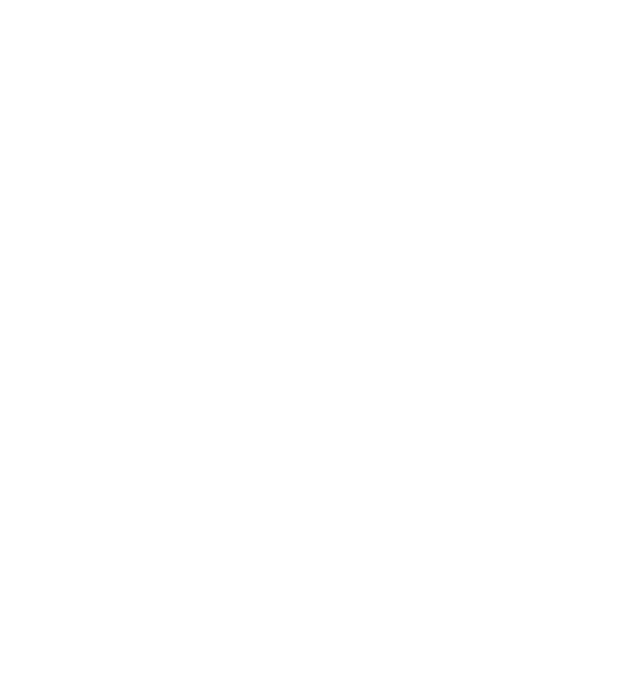
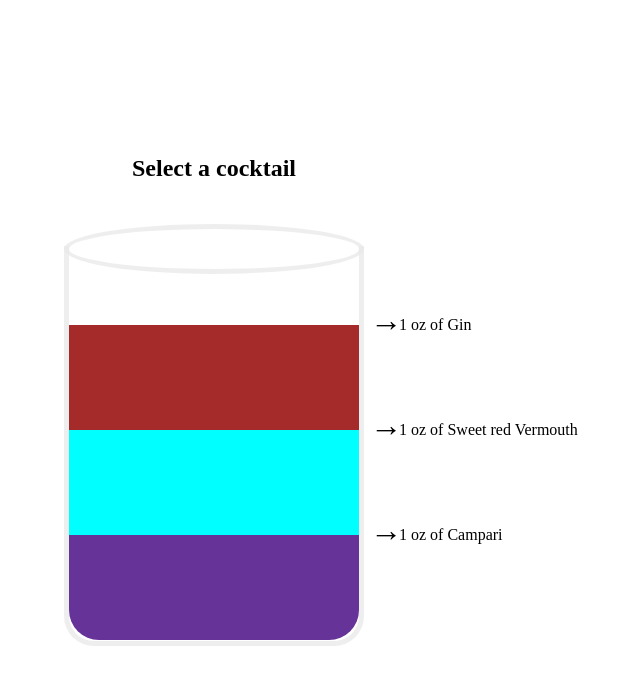
Before and after one commit to frontenders-community/cocktails, a website: page index.html in a window 1280 px wide. Shown: the whole page, without its empty margins (426-1066 px from the left). Drawn offline with Linux system fonts and the light colour scheme.

Commit message:
Add: implement static version of glass and ingredients

```diff
--- a/index.html
+++ b/index.html
@@ -8,5 +8,39 @@
     <link rel="stylesheet" href="style.css" />
     <title>Cocktails</title>
   </head>
-  <body></body>
+  <body>
+    <main>
+      <div class="wrapper">
+        <section id="menu">
+          <h1>Select a cocktail</h1>
+        </section>
+        <section id="recipe">
+          <!-- glass -->
+          <div class="glass">
+            <div class="glass__inner">
+              <div
+                class="ingredient animated animated-2"
+                style="height: calc(100% / 3); background-color: brown"
+                name="Gin"
+                part="1"
+              ></div>
+              <div
+                class="ingredient animated animated-1"
+                style="height: calc(100% / 3); background-color: aqua"
+                name="Sweet red Vermouth"
+                part="1"
+              ></div>
+              <div
+                class="ingredient animated animated-0"
+                style="height: calc(100% / 3); background-color: rebeccapurple"
+                name="Campari"
+                part="1"
+              ></div>
+            </div>
+          </div>
+          <!-- glass -->
+        </section>
+      </div>
+    </main>
+  </body>
 </html>
--- a/scss/general.scss
+++ b/scss/general.scss
@@ -1,2 +1,112 @@
-body {
+* {
+  margin: 0;
+  padding: 0;
+  box-sizing: border-box;
 }
+
+// Variables
+$glass-border: rgba(233, 233, 233, 0.75);
+$glass-width: 300px;
+$glass-height: 400px;
+$glass-border: 5px solid $glass-border;
+$glass-border-radius: 0 0 30px 30px;
+
+$ingredient-animation-duration: 400ms;
+$max-ingredients: 10;
+
+// Layout
+.wrapper {
+  width: 100%;
+  height: 100vh;
+  display: flex;
+  flex-direction: column;
+  justify-content: center;
+  align-items: center;
+  overflow-y: auto;
+}
+
+section {
+  padding: 2rem 0;
+}
+
+// Glass
+.glass {
+  position: relative;
+  width: $glass-width;
+  height: $glass-height;
+  border: $glass-border;
+  border-top: 0;
+  border-radius: $glass-border-radius;
+
+  &::before {
+    content: "";
+    position: absolute;
+    left: -5px;
+    top: -22px;
+    width: 100%;
+    height: 40px;
+    border: $glass-border;
+    border-radius: 50%;
+  }
+
+  &__inner {
+    position: absolute;
+    bottom: 0;
+    width: 100%;
+    height: 80%;
+    border-radius: $glass-border-radius;
+  }
+
+  .ingredient {
+    position: relative;
+    width: 100%;
+    transform: scaleY(0);
+    transform-origin: 50% 100%;
+
+    &:last-child {
+      border-radius: $glass-border-radius;
+    }
+
+    &::before,
+    &::after {
+      position: absolute;
+      top: 0;
+    }
+
+    &::after {
+      content: attr(part) " oz of " attr(name);
+      left: $glass-width + 30px;
+      min-width: 200px;
+      transform: translateY(-50%);
+    }
+
+    &::before {
+      content: "\2192";
+      left: $glass-width + 1px;
+      font-size: 2rem;
+      transform: translateY(calc(-50% - 5px));
+    }
+
+    &.animated {
+      animation-name: fill;
+      animation-duration: $ingredient-animation-duration;
+      animation-timing-function: cubic-bezier(0.215, 0.61, 0.355, 1);
+      animation-fill-mode: forwards;
+    }
+  }
+}
+
+@for $i from 1 to $max-ingredients {
+  .animated-#{$i} {
+    animation-delay: $ingredient-animation-duration * $i;
+  }
+}
+
+@keyframes fill {
+  to {
+    transform: scaleY(1);
+  }
+}
+
+@keyframes showText {
+}
```
Also changed, not shown: style.css.
